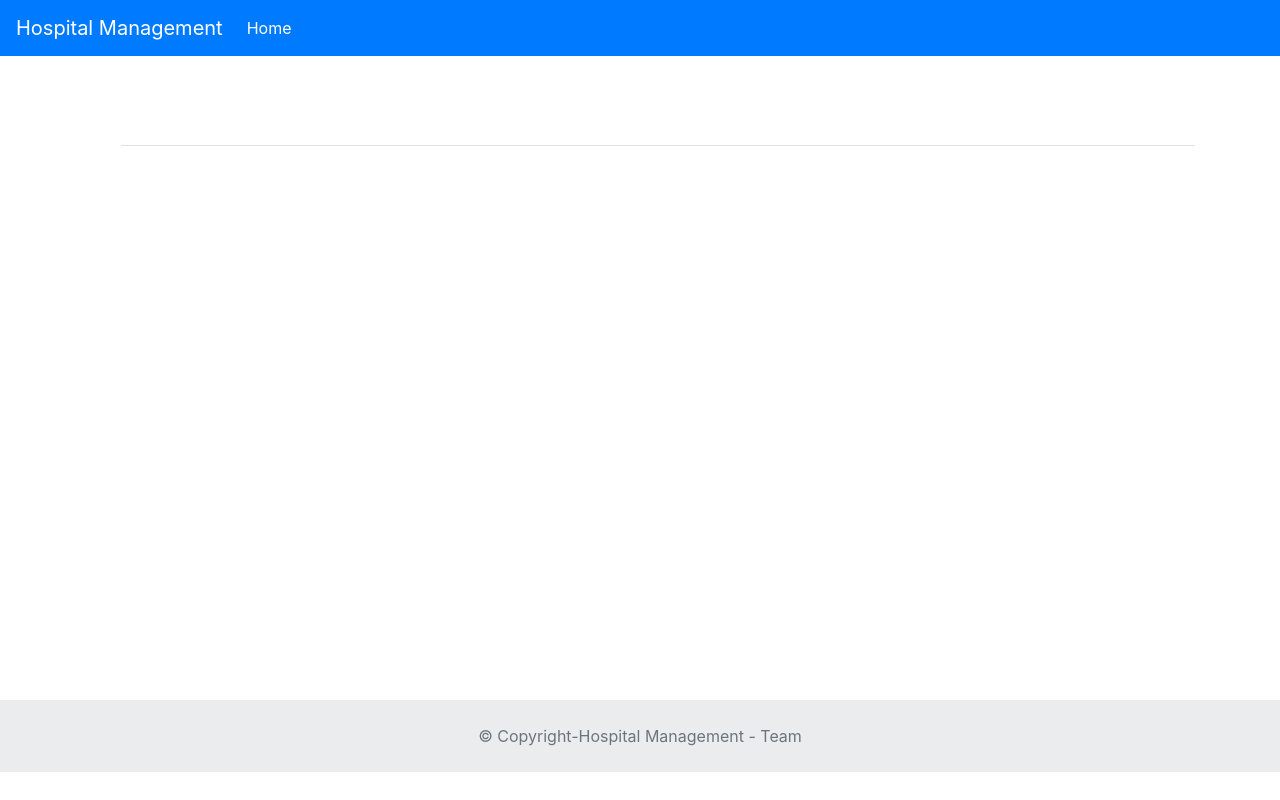
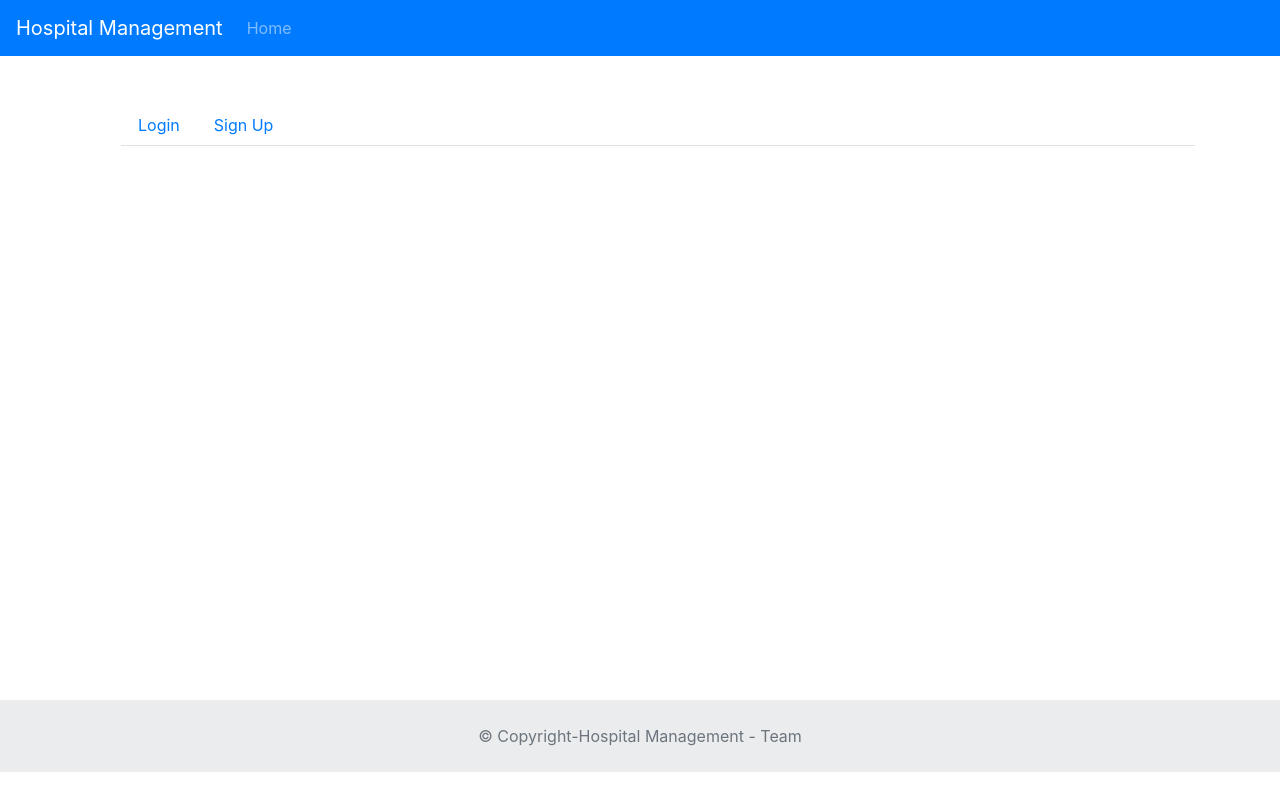
Before and after one commit to ganeshallampalli/hospital-mgmt-ui, a React (Create React App) app: page /#/ in a window 1280 px wide. Built offline with nearby package versions, Linux system fonts and the light colour scheme.

Commit message:
:lipstick: style: converted css to scss

```diff
--- a/package.json
+++ b/package.json
@@ -6,6 +6,7 @@
     "axios": "^0.21.1",
     "bootstrap": "^4.6.0",
     "formik": "^2.2.6",
+    "node-sass": "^6.0.0",
     "react": "^17.0.2",
     "react-bootstrap": "^1.6.0",
     "react-dom": "^17.0.2",
--- a/src/App.css
+++ /dev/null
@@ -1,3 +0,0 @@
-.nav-link {
-  color: white !important;
-}
--- a/src/App.js
+++ b/src/App.js
@@ -3,7 +3,7 @@ import React from "react";
 import { Col, Container, Row } from "react-bootstrap";
 import Switch from "react-bootstrap/esm/Switch";
 import { Route } from "react-router-dom";
-import "./App.css";
+import "./App.scss";
 import { FooterComponent } from "./Component/footer";
 import { NavbarConnectedComponent } from "./Component/NavbarComponent";
 import { dashboardRoutes } from "./Component/routes/dashboardRoutes";
--- /dev/null
+++ b/src/App.scss
@@ -0,0 +1 @@
+@import "~bootstrap/scss/bootstrap";
--- a/src/index.css
+++ /dev/null
@@ -1,9 +0,0 @@
-body {
-  margin: 0;
-  font-family: -apple-system, BlinkMacSystemFont, "Segoe UI", "Roboto", "Oxygen",
-    "Ubuntu", "Cantarell", "Fira Sans", "Droid Sans", "Helvetica Neue",
-    sans-serif;
-  -webkit-font-smoothing: antialiased;
-  -moz-osx-font-smoothing: grayscale;
-  /* background-color: #282c34; */
-}
--- a/src/index.js
+++ b/src/index.js
@@ -2,7 +2,7 @@ import React from "react";
 import ReactDOM from "react-dom";
 import { HashRouter } from "react-router-dom";
 import { App } from "./App";
-import "./index.css";
+import "./index.scss";
 import { Provider } from "react-redux";
 import store from "./Component/redux/store";
 
--- /dev/null
+++ b/src/index.scss
@@ -0,0 +1,9 @@
+body {
+  margin: 0;
+  font-family: -apple-system, BlinkMacSystemFont, "Segoe UI", "Roboto", "Oxygen",
+    "Ubuntu", "Cantarell", "Fira Sans", "Droid Sans", "Helvetica Neue",
+    sans-serif;
+  -webkit-font-smoothing: antialiased;
+  -moz-osx-font-smoothing: grayscale;
+  /* background-color: #282c34; */
+}
```
Also changed, not shown: 1 other file (tests, documents, lock files or other folders).
